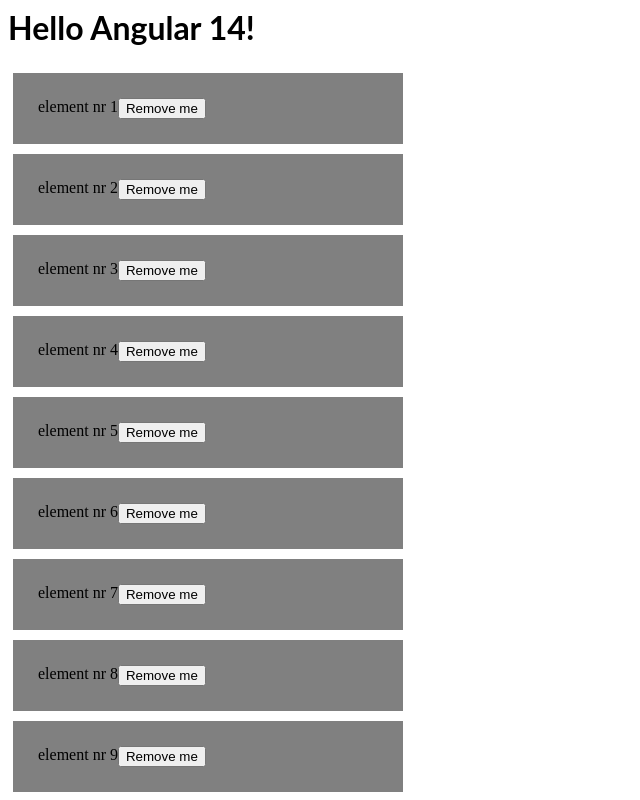
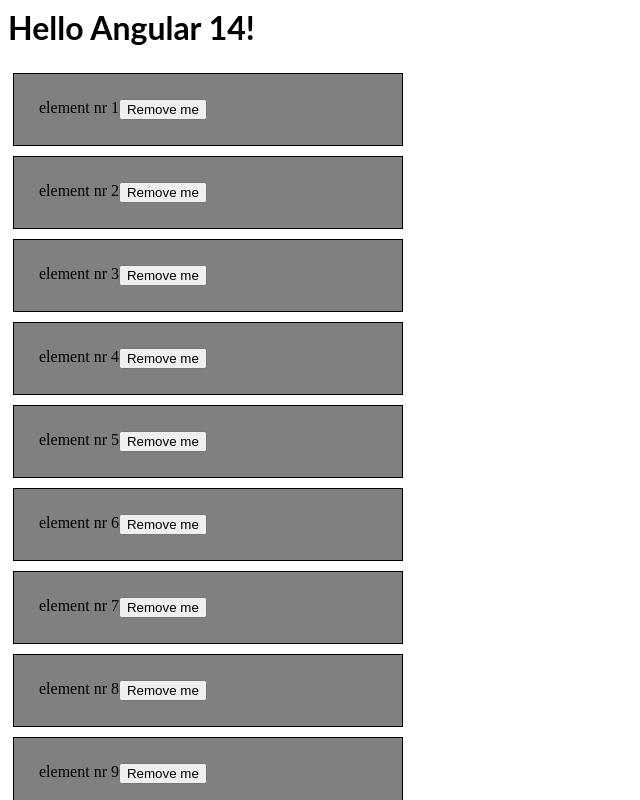
Before and after one commit to adhed/angular-ivy-training, an Angular app: page / in a window 1280 px wide. Shown: the top 800 px of the page, without its empty margins (0-640 px from the left). Built offline with nearby package versions, Linux system fonts and the light colour scheme.

Commit message:
add special styles for nth-child(3)

```diff
--- a/src/list/list.component.scss
+++ b/src/list/list.component.scss
@@ -6,8 +6,18 @@
 
 .list__element {
   align-content: center;
+  border: 1px solid black;
   background: gray;
   margin: 5px;
   display: flex;
   padding: 25px;
+
+  &:nth-child(3n) {
+    cursor: pointer;
+
+    &:hover {
+      border: 1px solid darkgray;
+      color: lightgray;
+    }
+  }
 }
--- a/src/list/list.component.ts
+++ b/src/list/list.component.ts
@@ -13,6 +13,7 @@
 
   public elements: number[] = [];
 
+
   public onRemoveBtnClick(index: number): void {
     this.elements.splice(index, 1);
   }
```
